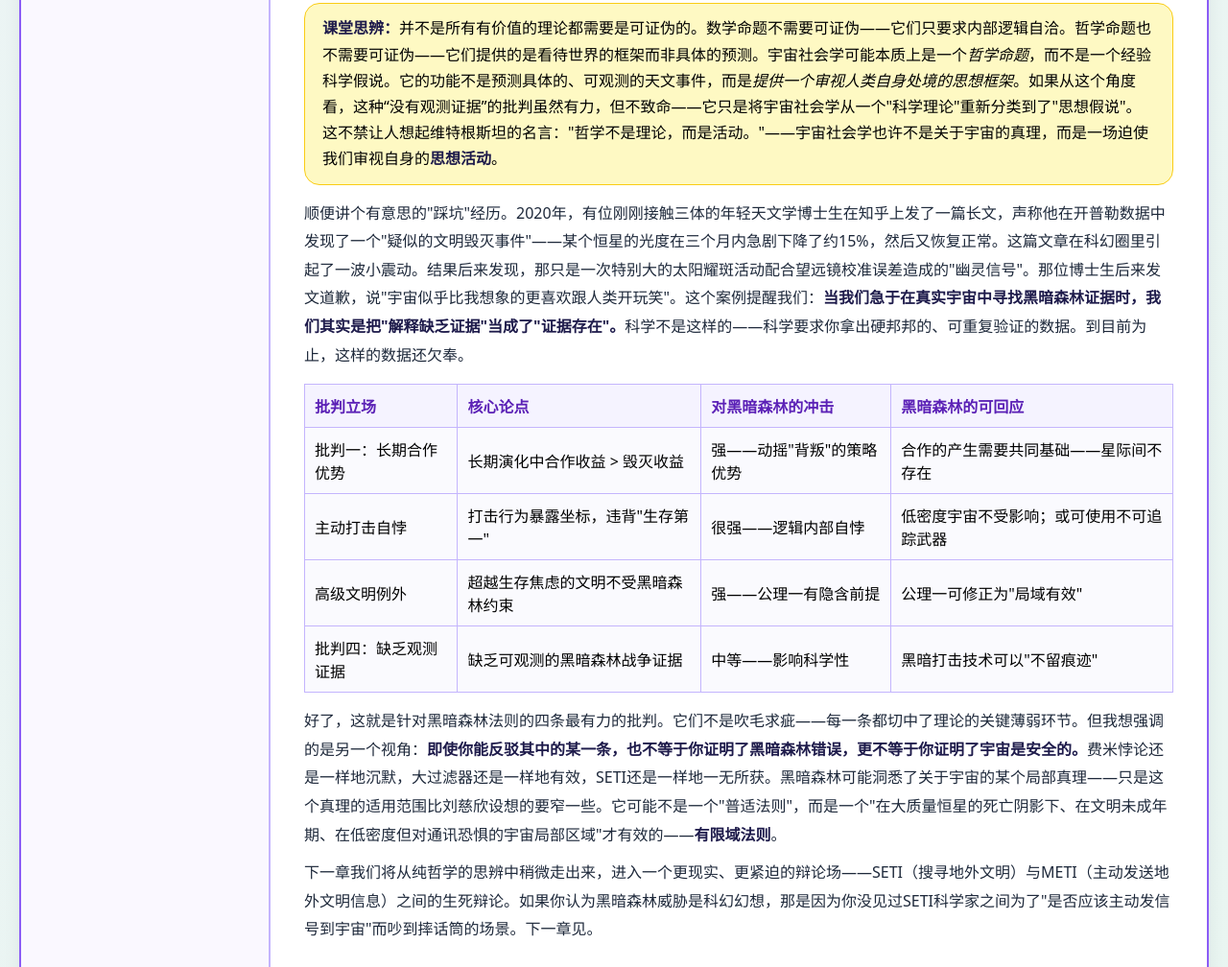
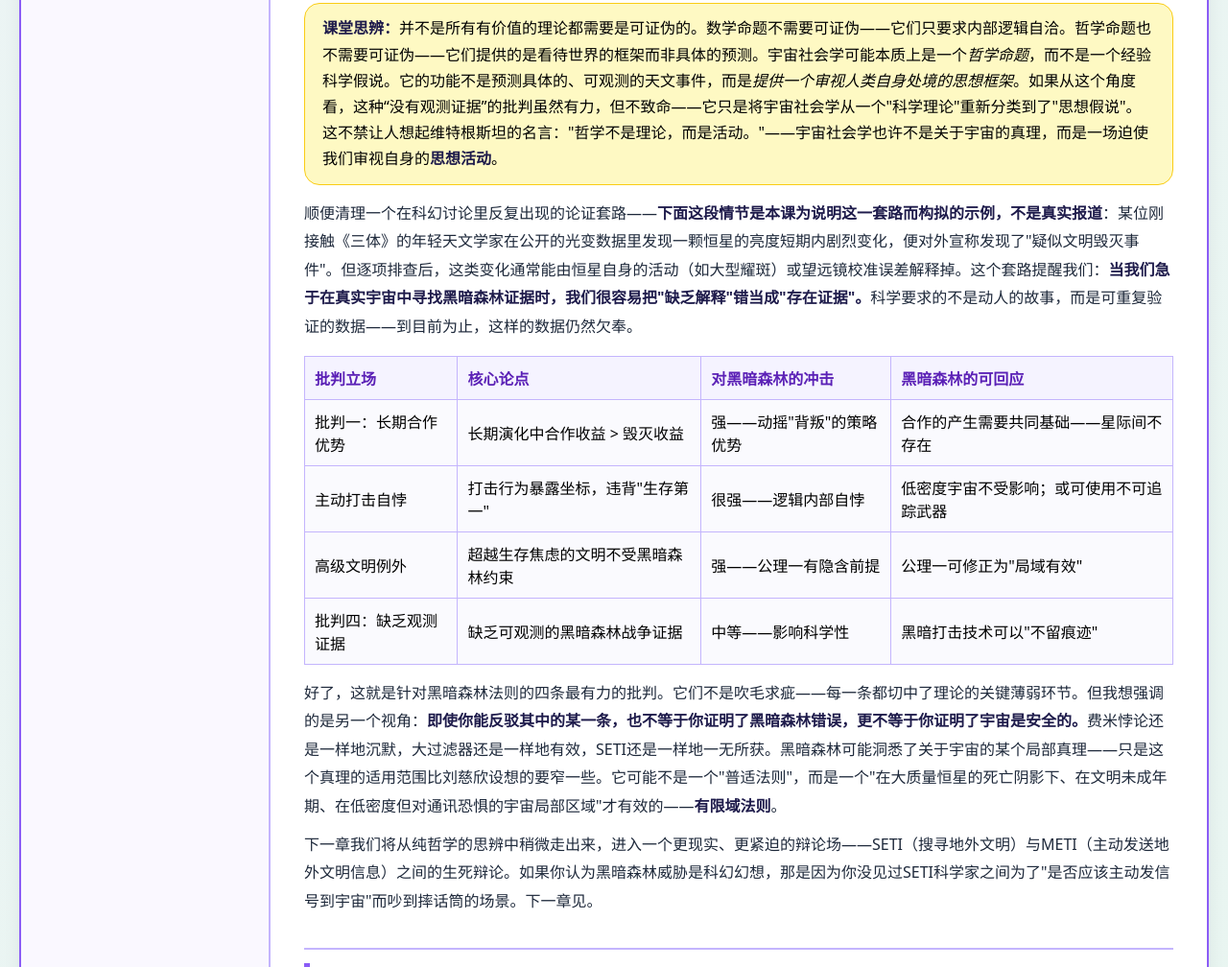
Before and after one commit to 1998x-stack/cosmic-sociology-tutorial, a plain HTML site: page 12.html in a window 1280 px wide. Shown: the part 7729-8737 px from the top of the page at 96% size. Drawn offline with Linux system fonts and the light colour scheme.

Commit message:
fix(cosmic-sociology-tutorial): relabel ch12 unverifiable detector anecdote as illustrative

```diff
--- a/12.html
+++ b/12.html
@@ -298,7 +298,7 @@
             <strong>课堂思辨：</strong>并不是所有有价值的理论都需要是可证伪的。数学命题不需要可证伪——它们只要求内部逻辑自洽。哲学命题也不需要可证伪——它们提供的是看待世界的框架而非具体的预测。宇宙社会学可能本质上是一个<em>哲学命题</em>，而不是一个经验科学假说。它的功能不是预测具体的、可观测的天文事件，而是<em>提供一个审视人类自身处境的思想框架</em>。如果从这个角度看，这种“没有观测证据”的批判虽然有力，但不致命——它只是将宇宙社会学从一个"科学理论"重新分类到了"思想假说"。这不禁让人想起维特根斯坦的名言："哲学不是理论，而是活动。"——宇宙社会学也许不是关于宇宙的真理，而是一场迫使我们审视自身的<strong>思想活动</strong>。
         </div>
 
-        <p>顺便讲个有意思的"踩坑"经历。2020年，有位刚刚接触三体的年轻天文学博士生在知乎上发了一篇长文，声称他在开普勒数据中发现了一个"疑似的文明毁灭事件"——某个恒星的光度在三个月内急剧下降了约15%，然后又恢复正常。这篇文章在科幻圈里引起了一波小震动。结果后来发现，那只是一次特别大的太阳耀斑活动配合望远镜校准误差造成的"幽灵信号"。那位博士生后来发文道歉，说"宇宙似乎比我想象的更喜欢跟人类开玩笑"。这个案例提醒我们：<strong>当我们急于在真实宇宙中寻找黑暗森林证据时，我们其实是把"解释缺乏证据"当成了"证据存在"。</strong>科学不是这样的——科学要求你拿出硬邦邦的、可重复验证的数据。到目前为止，这样的数据还欠奉。</p>
+        <p>顺便清理一个在科幻讨论里反复出现的论证套路——<strong>下面这段情节是本课为说明这一套路而构拟的示例，不是真实报道</strong>：某位刚接触《三体》的年轻天文学家在公开的光变数据里发现一颗恒星的亮度短期内剧烈变化，便对外宣称发现了"疑似文明毁灭事件"。但逐项排查后，这类变化通常能由恒星自身的活动（如大型耀斑）或望远镜校准误差解释掉。这个套路提醒我们：<strong>当我们急于在真实宇宙中寻找黑暗森林证据时，我们很容易把"缺乏解释"错当成"存在证据"。</strong>科学要求的不是动人的故事，而是可重复验证的数据——到目前为止，这样的数据仍然欠奉。</p>
 
         <table>
             <thead>
```
